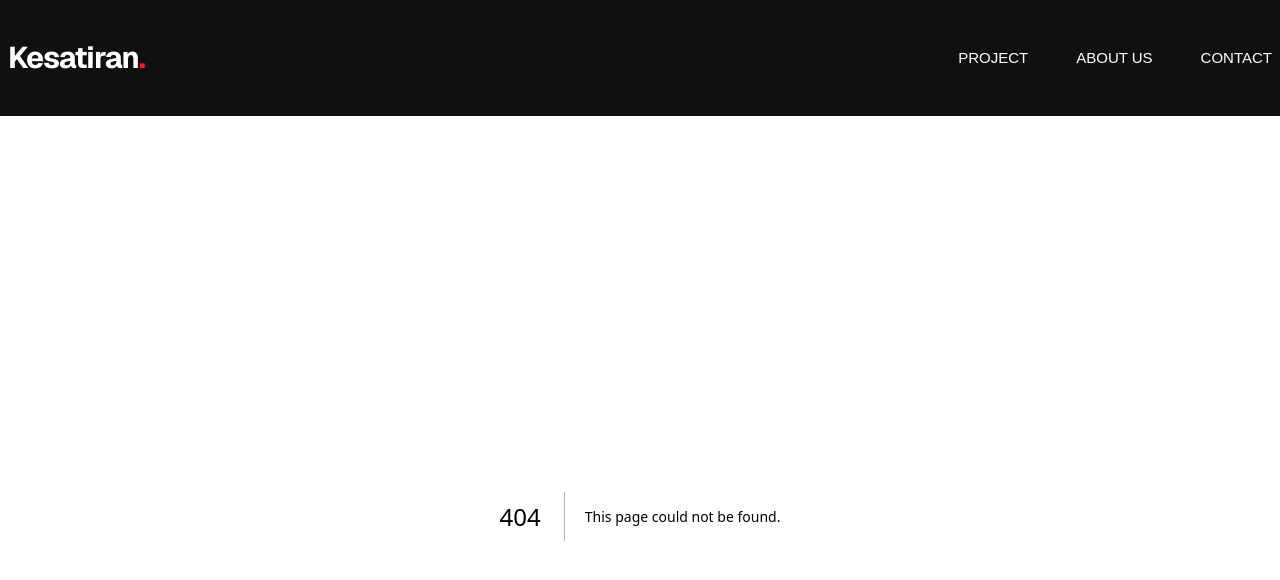
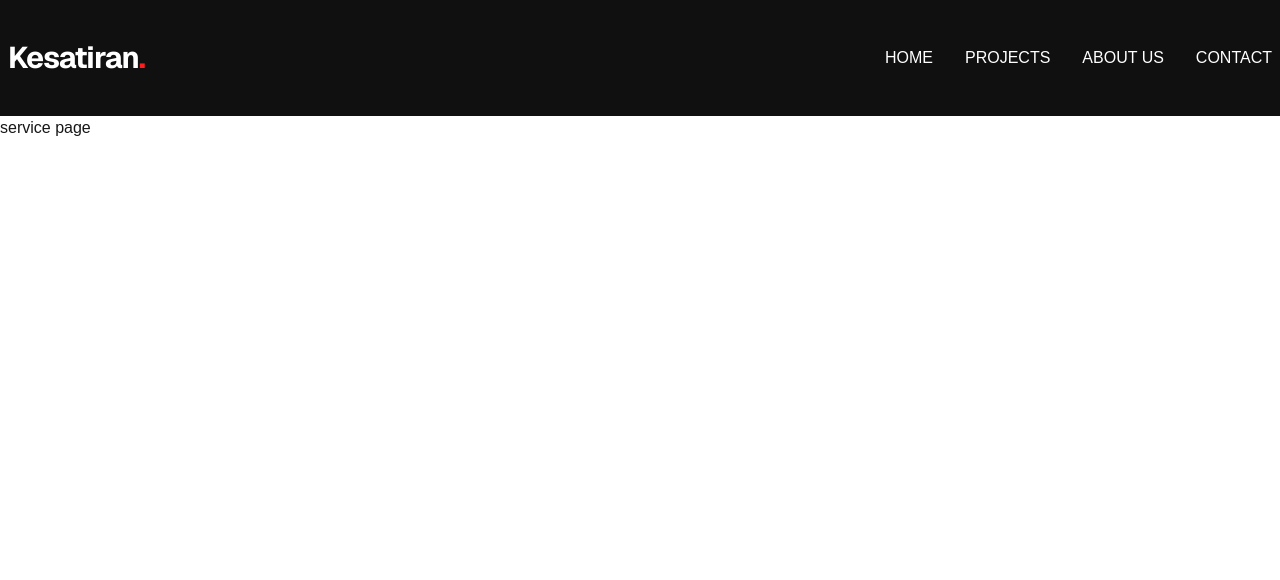
Before and after one commit to gafnaa/kesatiran, a Next.js app: page /services in a window 1280 px wide. Before the commit this address had no page. Shown: the top 580 px of the page. Built offline with nearby package versions, Linux system fonts and the light colour scheme.

Commit message:
navbarrr

```diff
--- /dev/null
+++ b/src/app/services/page.jsx
@@ -0,0 +1,11 @@
+
+
+const service = () => {
+  return (
+    <div>
+      service page
+    </div>
+  )
+}
+
+export default service
--- a/src/components/Navbar.jsx
+++ b/src/components/Navbar.jsx
@@ -3,56 +3,43 @@
 import Link from 'next/link';
 import { useState } from 'react';
 import { Menu, X } from 'lucide-react';
+import { usePathname } from 'next/navigation';
+
+
+const links = [
+  {
+    name: "HOME",
+    path: "/",
+  },
+  {
+    name: "PROJECTS",
+    path: "/projects",
+  },
+  {
+    name: "ABOUT US",
+    path: "/aboutus",
+  },
+  {
+    name: "CONTACT",
+    path: "/contact",
+  },
+];
 
 const Navbar = () => {
-  const [isOpen, setIsOpen] = useState(false);
+  const pathname = usePathname();
+  console.log(pathname);
+  return <nav className='flex gap-8'>
+    {links.map((link, index) => {
+      return <Link
+      href={link.path}
+      key={index}
+      className={`${link.path === pathname ? "text-[#FF1D1D] border-b-1 border-[#FF1D1D]" : ""} capitalize font-light hover:text-[#FF1D1D] transition-all`}
+    >
+      {link.name}
+    </Link>
+    })}
+  </nav>
 
-  const navItems = [
-    { name: 'PROJECT', href: '/project' },
-    { name: 'ABOUT US', href: '/about' },
-    { name: 'CONTACT', href: '/contact' },
-  ];
-
-  return (
-    <>
-      {/* Desktop Nav */}
-      <nav className="hidden xl:flex gap-12 items-center text-white font-light text-[15px]">
-        {navItems.map((item) => (
-          <Link
-            key={item.name}
-            href={item.href}
-            className="hover:text-[#FF1D1D] transition-colors"
-          >
-            {item.name}
-          </Link>
-        ))}
-      </nav>
-
-      {/* Mobile Hamburger */}
-      <div className="xl:hidden relative">
-        <button onClick={() => setIsOpen(!isOpen)} className="text-white">
-          {isOpen ? <X size={24} /> : <Menu size={24} />}
-        </button>
-
-        {isOpen && (
-          <div className="absolute top-12 right-0 bg-[#101010] shadow-lg rounded-lg px-6 py-4 z-50">
-            <nav className="flex flex-col gap-4 text-white font-light text-base">
-              {navItems.map((item) => (
-                <Link
-                  key={item.name}
-                  href={item.href}
-                  onClick={() => setIsOpen(false)}
-                  className="hover:text-[#FF1D1D] transition-colors"
-                >
-                  {item.name}
-                </Link>
-              ))}
-            </nav>
-          </div>
-        )}
-      </div>
-    </>
-  );
 };
 
 export default Navbar;
```
